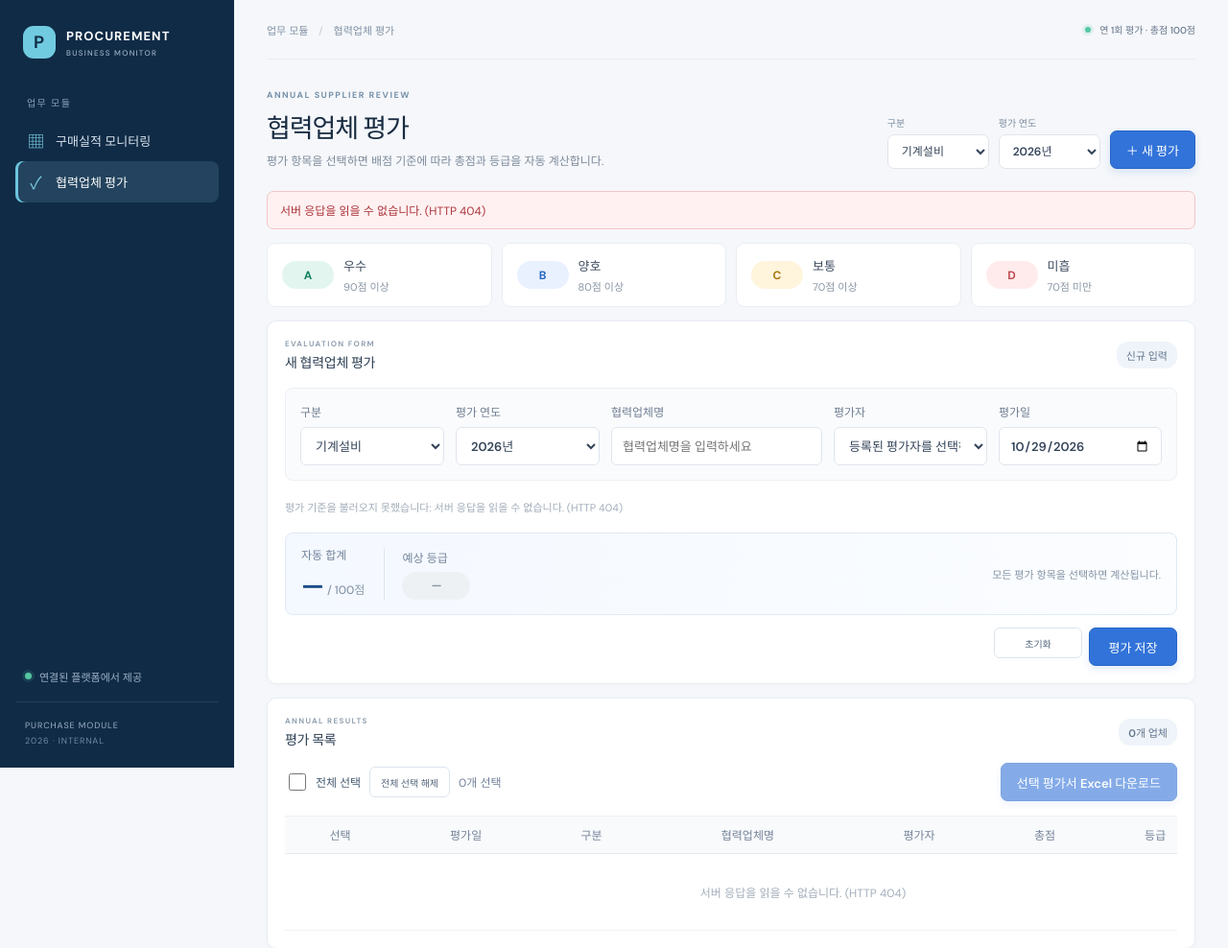
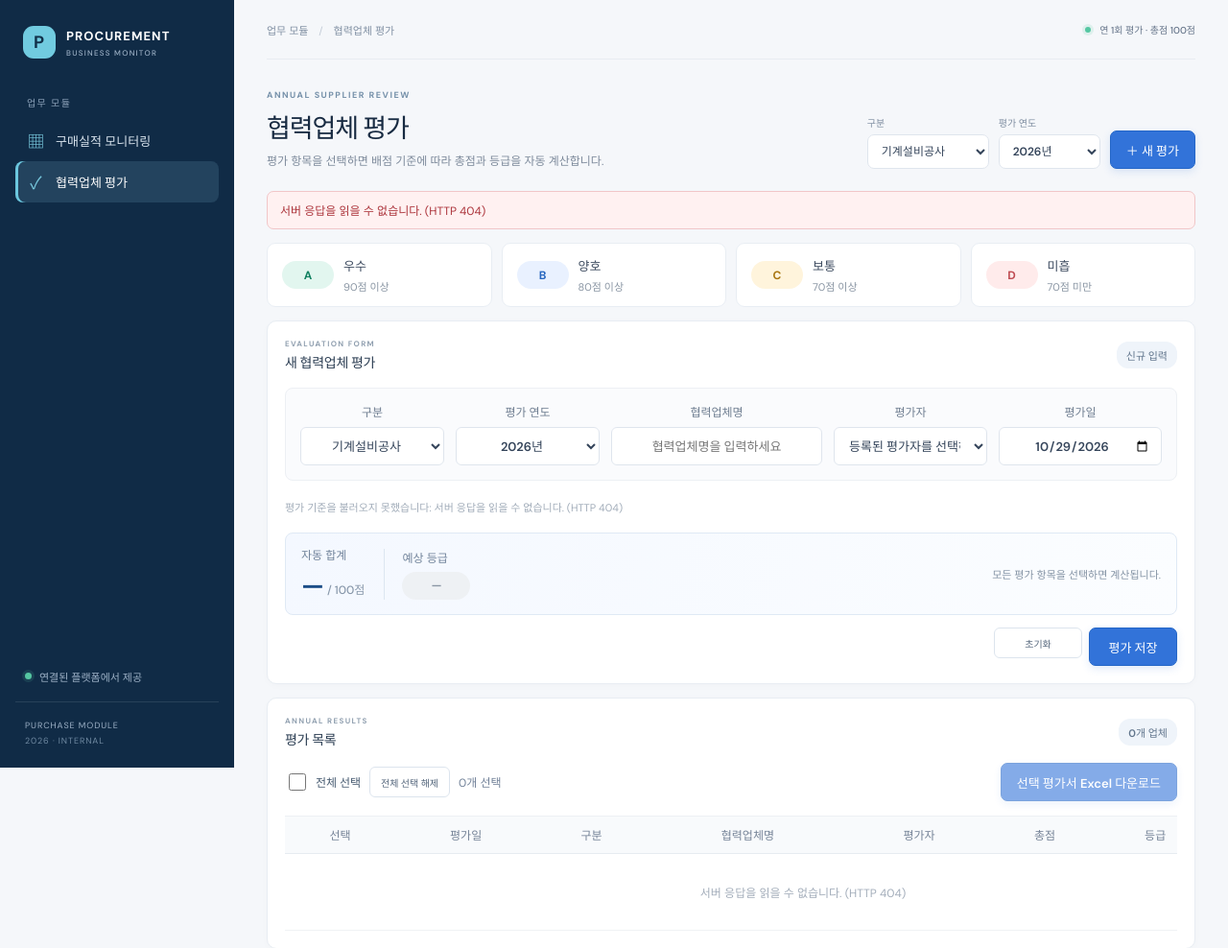
Before and after one commit to chatgptcjsu/Hyebin, a web app: page /purchase/vendor-evaluation.html in a window 1280 px wide. Shown: the top 988 px of the page at 96% size. Run offline with its HTML, style and script files only (its server is not run), Linux system fonts and the light colour scheme; data that the repository does not hold is empty.

Commit message:
Center evaluation form fields and rename type

```diff
--- a/module-purchase/src/main/java/com/company/module/purchase/controller/PurchaseController.java
+++ b/module-purchase/src/main/java/com/company/module/purchase/controller/PurchaseController.java
@@ -145,7 +145,7 @@ public class PurchaseController {
     public ResponseEntity<byte[]> exportVendorEvaluations(@Valid @RequestBody PurchaseVendorEvaluationExportRequest request) {
         byte[] workbook = vendorEvaluationExcelService.export(
             request.evaluationYear(), request.evaluationType(), request.evaluationIds());
-        String typeLabel = "MAINTENANCE".equalsIgnoreCase(request.evaluationType()) ? "유지보수" : "기계설비";
+        String typeLabel = "MAINTENANCE".equalsIgnoreCase(request.evaluationType()) ? "유지보수" : "기계설비공사";
         String filename = request.evaluationYear() + "년_" + typeLabel + "_협력업체_평가표.xlsx";
         return ResponseEntity.ok()
             .contentType(MediaType.parseMediaType(
--- a/module-purchase/src/main/java/com/company/module/purchase/service/PurchaseVendorEvaluationExcelService.java
+++ b/module-purchase/src/main/java/com/company/module/purchase/service/PurchaseVendorEvaluationExcelService.java
@@ -157,7 +157,7 @@ public class PurchaseVendorEvaluationExcelService {
     }
 
     private String typeLabel(String type) {
-        return "MAINTENANCE".equals(type) ? "유지보수" : "기계설비";
+        return "MAINTENANCE".equals(type) ? "유지보수" : "기계설비공사";
     }
 
     private void setText(Row row, int column, String value, CellStyle style) {
--- a/module-purchase/src/main/resources/static/purchase/vendor-evaluation.css
+++ b/module-purchase/src/main/resources/static/purchase/vendor-evaluation.css
@@ -22,6 +22,11 @@
 .form-field { display: flex; min-width: 0; flex-direction: column; gap: 7px; color: #6f7e91; font-size: 12px; font-weight: 600; }
 .form-field input, .form-field select { width: 100%; height: 40px; padding: 0 11px; border: 1px solid #dfe5ed; border-radius: 6px; outline: none; background: #fff; color: #34445a; font-size: 13px; }
 .form-field input:focus, .form-field select:focus { border-color: #76a9eb; box-shadow: 0 0 0 3px rgb(50 115 217 / 10%); }
+.evaluation-meta-grid .form-field,
+.evaluation-meta-grid .form-field > span { text-align: center; }
+.evaluation-meta-grid .form-field input,
+.evaluation-meta-grid .form-field select { text-align: center; text-align-last: center; }
+.evaluation-meta-grid .form-field input[type="date"]::-webkit-datetime-edit { text-align: center; }
 .criteria-list { margin-top: 19px; }
 .criteria-section + .criteria-section { margin-top: 17px; }
 .criteria-section-heading { display: flex; align-items: center; gap: 8px; margin-bottom: 9px; }
@@ -62,7 +67,7 @@
 .evaluation-table { min-width: 1080px; }
 .evaluation-table th, .evaluation-table td { font-size: 12px; text-align: center; }
 .evaluation-table td:first-child { width: 55px; }
-.evaluation-table .supplier-cell { color: #3e5067; font-weight: 600; text-align: left; }
+.evaluation-table .supplier-cell { color: #3e5067; font-weight: 600; text-align: center; }
 .evaluation-table .number-cell { color: #364e6b; font-weight: 600; }
 .evaluation-table .grade-pill { min-width: 58px; }
 .table-action { height: 31px; padding: 0 11px; border: 1px solid #dce4ed; border-radius: 5px; background: #fff; color: #53657b; font-size: 11px; font-weight: 600; }
--- a/module-purchase/src/main/resources/static/purchase/vendor-evaluation.html
+++ b/module-purchase/src/main/resources/static/purchase/vendor-evaluation.html
@@ -34,7 +34,7 @@
           <p class="page-description">평가 항목을 선택하면 배점 기준에 따라 총점과 등급을 자동 계산합니다.</p>
         </div>
         <div class="heading-actions evaluation-year-actions">
-          <label class="year-control" for="evaluation-type-filter"><span>구분</span><select id="evaluation-type-filter"><option value="MECHANICAL">기계설비</option><option value="MAINTENANCE">유지보수</option></select></label>
+          <label class="year-control" for="evaluation-type-filter"><span>구분</span><select id="evaluation-type-filter"><option value="MECHANICAL">기계설비공사</option><option value="MAINTENANCE">유지보수</option></select></label>
           <label class="year-control" for="evaluation-year-filter"><span>평가 연도</span><select id="evaluation-year-filter"></select></label>
           <button id="new-evaluation" class="primary-button" type="button">＋ 새 평가</button>
         </div>
@@ -57,7 +57,7 @@
         <form id="evaluation-form">
           <input id="evaluation-id" type="hidden">
           <div class="evaluation-meta-grid">
-            <label class="form-field"><span>구분</span><select id="form-type" required><option value="MECHANICAL">기계설비</option><option value="MAINTENANCE">유지보수</option></select></label>
+            <label class="form-field"><span>구분</span><select id="form-type" required><option value="MECHANICAL">기계설비공사</option><option value="MAINTENANCE">유지보수</option></select></label>
             <label class="form-field"><span>평가 연도</span><select id="form-year" required></select></label>
             <label class="form-field"><span>협력업체명</span><input id="supplier-name" type="text" maxlength="200" required placeholder="협력업체명을 입력하세요"></label>
             <label class="form-field"><span>평가자</span><select id="evaluator-name" required><option value="">등록된 평가자를 선택하세요</option></select></label>
--- a/module-purchase/src/main/resources/static/purchase/vendor-evaluation.js
+++ b/module-purchase/src/main/resources/static/purchase/vendor-evaluation.js
@@ -176,7 +176,7 @@ function renderEvaluations(entries) {
   listRoot.innerHTML = entries.map((entry) => `<tr>
     <td><input class="evaluation-row-checkbox" type="checkbox" data-select-id="${Number(entry.purchaseVendorEvaluationId)}" aria-label="${escapeHtml(entry.supplierName)} 평가 선택"></td>
     <td>${escapeHtml(entry.evaluationDate || '—')}</td>
-    <td>${entry.evaluationType === 'MAINTENANCE' ? '유지보수' : '기계설비'}</td>
+    <td>${entry.evaluationType === 'MAINTENANCE' ? '유지보수' : '기계설비공사'}</td>
     <td class="supplier-cell">${escapeHtml(entry.supplierName)}</td>
     <td>${escapeHtml(entry.evaluatorName)}</td>
     <td class="number-cell">${Number(entry.totalScore).toFixed(1)}점</td>
@@ -232,7 +232,7 @@ async function downloadSelectedEvaluations() {
     }
     const blob = await response.blob();
     const url = URL.createObjectURL(blob);
-    const typeLabel = typeSelect.value === 'MAINTENANCE' ? '유지보수' : '기계설비';
+    const typeLabel = typeSelect.value === 'MAINTENANCE' ? '유지보수' : '기계설비공사';
     const link = document.createElement('a');
     link.href = url;
     link.download = `${yearSelect.value}년_${typeLabel}_협력업체_평가표.xlsx`;
```
Also changed, not shown: sql/module-purchase/README.md.
